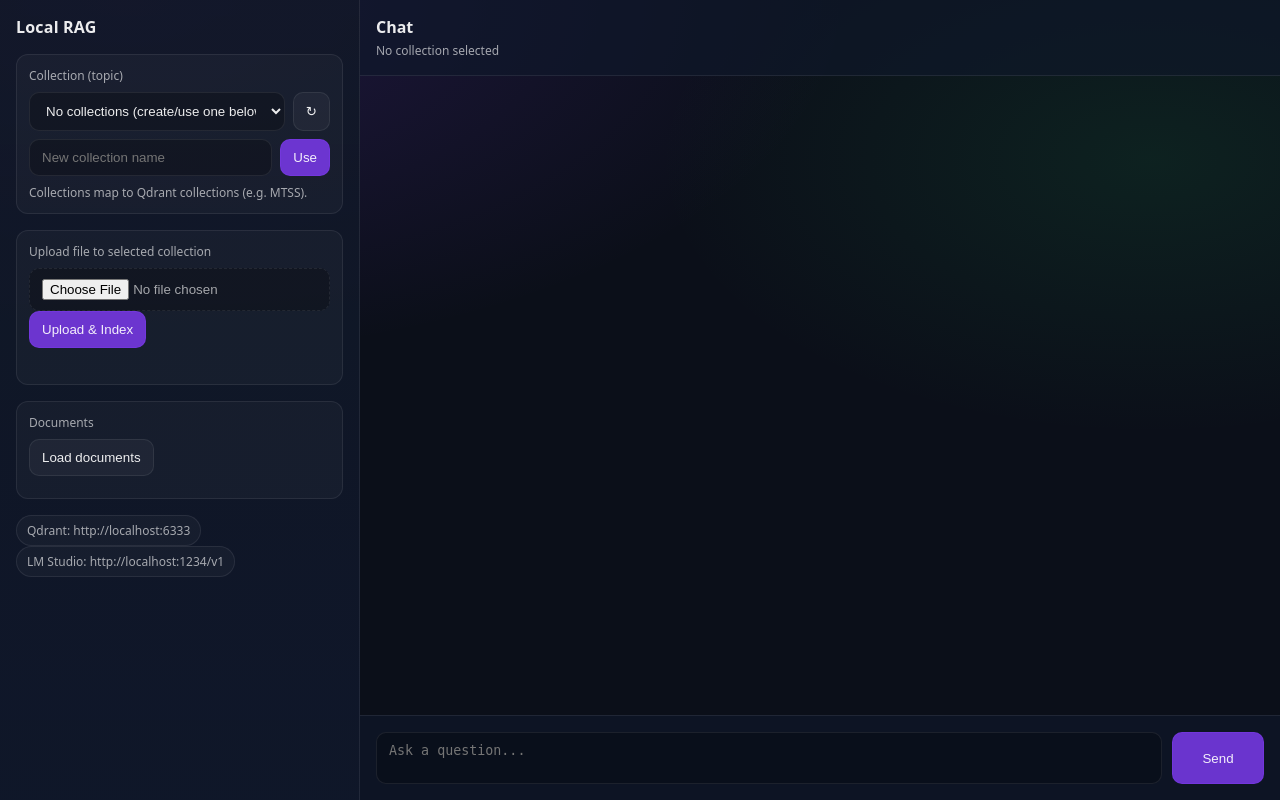
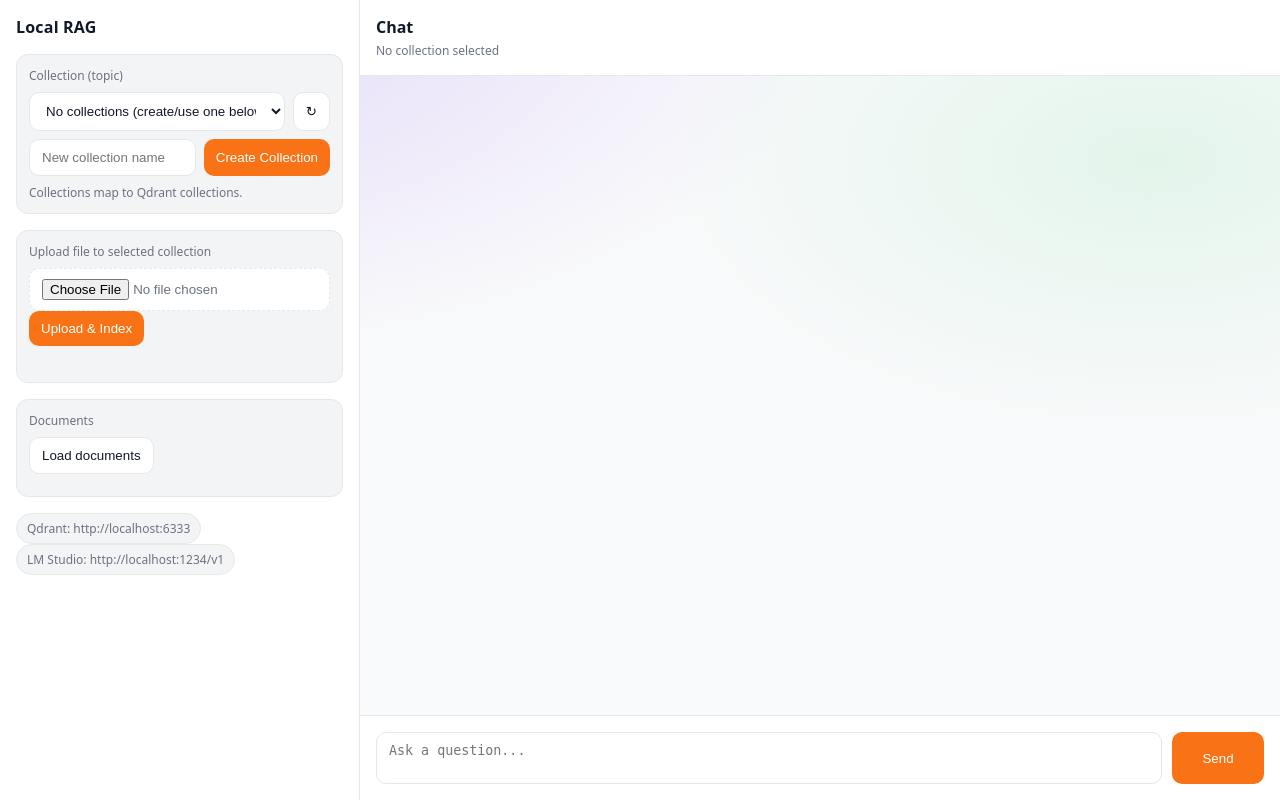
Before and after one commit to mblack977/LM-Open_Rag, a FastAPI app: page / in a window 1280 px wide. Run offline with FastAPI, Linux system fonts and the light colour scheme; data that the repository does not hold is empty.

Commit message:
Add light theme UI, collection creation, and Ollama embedding support
- Convert dark theme to light theme matching Open WebUI style
- Add 'Create Collection' button to allow users to create new collections
- Update hint text to remove '(e.g. MTSS)' example
- Add Ollama embedding support alongside LM Studio
- Add /create_collection API endpoint
- Add cache-busting parameters to CSS/JS files
- Include PowerShell script for starting server with Ollama embeddings

```diff
--- a/main.py
+++ b/main.py
@@ -475,6 +475,24 @@ async def list_collections():
     except Exception as e:
         logger.error(f"Error listing collections: {str(e)}")
         raise HTTPException(status_code=500, detail=f"Error listing collections: {str(e)}")
+
+
+@app.post("/create_collection")
+async def create_collection(payload: Dict[str, Any]):
+    try:
+        collection = payload.get("collection", "").strip()
+        if not collection:
+            raise HTTPException(status_code=400, detail="Collection name is required")
+
+        vector_size = embedding_generator.dimension
+        await vector_store.ensure_collection(collection, vector_size)
+
+        return {"status": "success", "collection": collection, "message": f"Collection '{collection}' created successfully"}
+    except HTTPException:
+        raise
+    except Exception as e:
+        logger.error(f"Error creating collection: {str(e)}")
+        raise HTTPException(status_code=500, detail=f"Error creating collection: {str(e)}")
 
 
 @app.get("/v1/models")
--- a/static/app.js
+++ b/static/app.js
@@ -234,11 +234,30 @@ function wireEvents() {
     setActiveCollection(v);
   });
 
-  el("useNewCollection").addEventListener("click", () => {
+  el("createCollection").addEventListener("click", async () => {
     const v = el("newCollection").value.trim();
     if (!v) return;
-    setActiveCollection(v);
-    el("collectionSelect").value = "";
+
+    const btn = el("createCollection");
+    btn.disabled = true;
+    try {
+      const resp = await fetch("/create_collection", {
+        method: "POST",
+        headers: { "Content-Type": "application/json" },
+        body: JSON.stringify({ collection: v })
+      });
+      const data = await resp.json();
+      if (!resp.ok) throw new Error(data.detail || "Failed to create collection");
+
+      await loadCollections();
+      setActiveCollection(v);
+      el("collectionSelect").value = v;
+      el("newCollection").value = "";
+    } catch (err) {
+      alert(`Error creating collection: ${err.message}`);
+    } finally {
+      btn.disabled = false;
+    }
   });
 
   el("uploadForm").addEventListener("submit", async (e) => {
--- a/static/styles.css
+++ b/static/styles.css
@@ -1,12 +1,12 @@
 :root {
-  --bg: #0b0f19;
-  --panel: #111827;
-  --panel-2: #0f172a;
-  --border: rgba(255,255,255,0.08);
-  --text: rgba(255,255,255,0.92);
-  --muted: rgba(255,255,255,0.62);
-  --accent: #7c3aed;
-  --accent-2: #22c55e;
+  --bg: #f9fafb;
+  --panel: #ffffff;
+  --panel-2: #f3f4f6;
+  --border: #e5e7eb;
+  --text: #111827;
+  --muted: #6b7280;
+  --accent: #f97316;
+  --accent-2: #3b82f6;
   --danger: #ef4444;
 }
 
@@ -30,7 +30,7 @@ html, body {
 
 .sidebar {
   border-right: 1px solid var(--border);
-  background: linear-gradient(180deg, rgba(17,24,39,0.85), rgba(15,23,42,0.95));
+  background: var(--panel);
   padding: 16px;
   display: flex;
   flex-direction: column;
@@ -44,7 +44,7 @@ html, body {
 }
 
 .sidebar__section {
-  background: rgba(255,255,255,0.03);
+  background: var(--panel-2);
   border: 1px solid var(--border);
   border-radius: 12px;
   padding: 12px;
@@ -71,7 +71,7 @@ html, body {
 
 .select, .input, .composer__input {
   width: 100%;
-  background: rgba(0,0,0,0.25);
+  background: var(--panel);
   border: 1px solid var(--border);
   border-radius: 10px;
   padding: 10px 12px;
@@ -81,7 +81,7 @@ html, body {
 
 .file {
   width: 100%;
-  background: rgba(0,0,0,0.25);
+  background: var(--panel);
   border: 1px dashed var(--border);
   border-radius: 10px;
   padding: 10px 12px;
@@ -89,17 +89,19 @@ html, body {
 }
 
 .btn {
-  background: rgba(124, 58, 237, 0.85);
-  border: 1px solid rgba(124, 58, 237, 0.45);
+  background: var(--accent);
+  border: none;
   border-radius: 10px;
-  color: var(--text);
+  color: white;
   padding: 10px 12px;
   cursor: pointer;
+  font-weight: 500;
 }
 
 .btn--ghost {
-  background: rgba(255,255,255,0.04);
+  background: var(--panel);
   border: 1px solid var(--border);
+  color: var(--text);
 }
 
 .btn:disabled {
@@ -146,7 +148,7 @@ html, body {
   margin-top: 8px;
   height: 10px;
   border-radius: 999px;
-  background: rgba(255,255,255,0.06);
+  background: var(--panel-2);
   border: 1px solid var(--border);
   overflow: hidden;
 }
@@ -154,7 +156,7 @@ html, body {
 .progress__barFill {
   height: 100%;
   width: 0%;
-  background: linear-gradient(90deg, rgba(124, 58, 237, 0.95), rgba(34, 197, 94, 0.85));
+  background: linear-gradient(90deg, var(--accent), var(--accent-2));
   transition: width 150ms linear;
 }
 
@@ -164,7 +166,7 @@ html, body {
   overflow: auto;
   border-radius: 10px;
   border: 1px solid var(--border);
-  background: rgba(0,0,0,0.20);
+  background: var(--panel);
   padding: 10px;
   font-size: 12px;
   color: var(--muted);
@@ -184,7 +186,7 @@ html, body {
   padding: 10px;
   border-radius: 10px;
   border: 1px solid var(--border);
-  background: rgba(0,0,0,0.18);
+  background: var(--panel);
 }
 
 .doc__title {
@@ -211,7 +213,7 @@ html, body {
   border: 1px solid var(--border);
   border-radius: 999px;
   padding: 6px 10px;
-  background: rgba(255,255,255,0.03);
+  background: var(--panel-2);
   margin-right: 6px;
 }
 
@@ -224,7 +226,7 @@ html, body {
 .chat__header {
   padding: 16px;
   border-bottom: 1px solid var(--border);
-  background: rgba(15,23,42,0.65);
+  background: var(--panel);
 }
 
 .chat__title {
@@ -251,20 +253,20 @@ html, body {
   padding: 12px 14px;
   border-radius: 12px;
   border: 1px solid var(--border);
-  background: rgba(255,255,255,0.03);
+  background: var(--panel);
   white-space: pre-wrap;
 }
 
 .msg--user {
   align-self: flex-end;
-  background: rgba(124, 58, 237, 0.12);
-  border-color: rgba(124, 58, 237, 0.30);
+  background: #fef3f2;
+  border-color: #fecdca;
 }
 
 .msg--assistant {
   align-self: flex-start;
-  background: rgba(34, 197, 94, 0.08);
-  border-color: rgba(34, 197, 94, 0.22);
+  background: #f0f9ff;
+  border-color: #bae6fd;
 }
 
 .msg__meta {
@@ -279,7 +281,7 @@ html, body {
   gap: 10px;
   padding: 16px;
   border-top: 1px solid var(--border);
-  background: rgba(15,23,42,0.65);
+  background: var(--panel);
 }
 
 .composer__input {
--- a/templates/index.html
+++ b/templates/index.html
@@ -4,7 +4,7 @@
   <meta charset="UTF-8" />
   <meta name="viewport" content="width=device-width, initial-scale=1.0" />
   <title>Local RAG</title>
-  <link rel="stylesheet" href="/static/styles.css" />
+  <link rel="stylesheet" href="/static/styles.css?v=2" />
 </head>
 <body>
   <div class="app">
@@ -21,9 +21,9 @@
         </div>
         <div class="row">
           <input id="newCollection" class="input" placeholder="New collection name" />
-          <button id="useNewCollection" class="btn">Use</button>
+          <button id="createCollection" class="btn">Create Collection</button>
         </div>
-        <div class="hint">Collections map to Qdrant collections (e.g. MTSS).</div>
+        <div class="hint">Collections map to Qdrant collections.</div>
       </div>
 
       <div class="sidebar__section">
@@ -72,6 +72,6 @@
     </main>
   </div>
 
-  <script src="/static/app.js"></script>
+  <script src="/static/app.js?v=2"></script>
 </body>
 </html>
```
Also changed, not shown: src/embeddings.py (+55 -1 lines), 2 other files.
